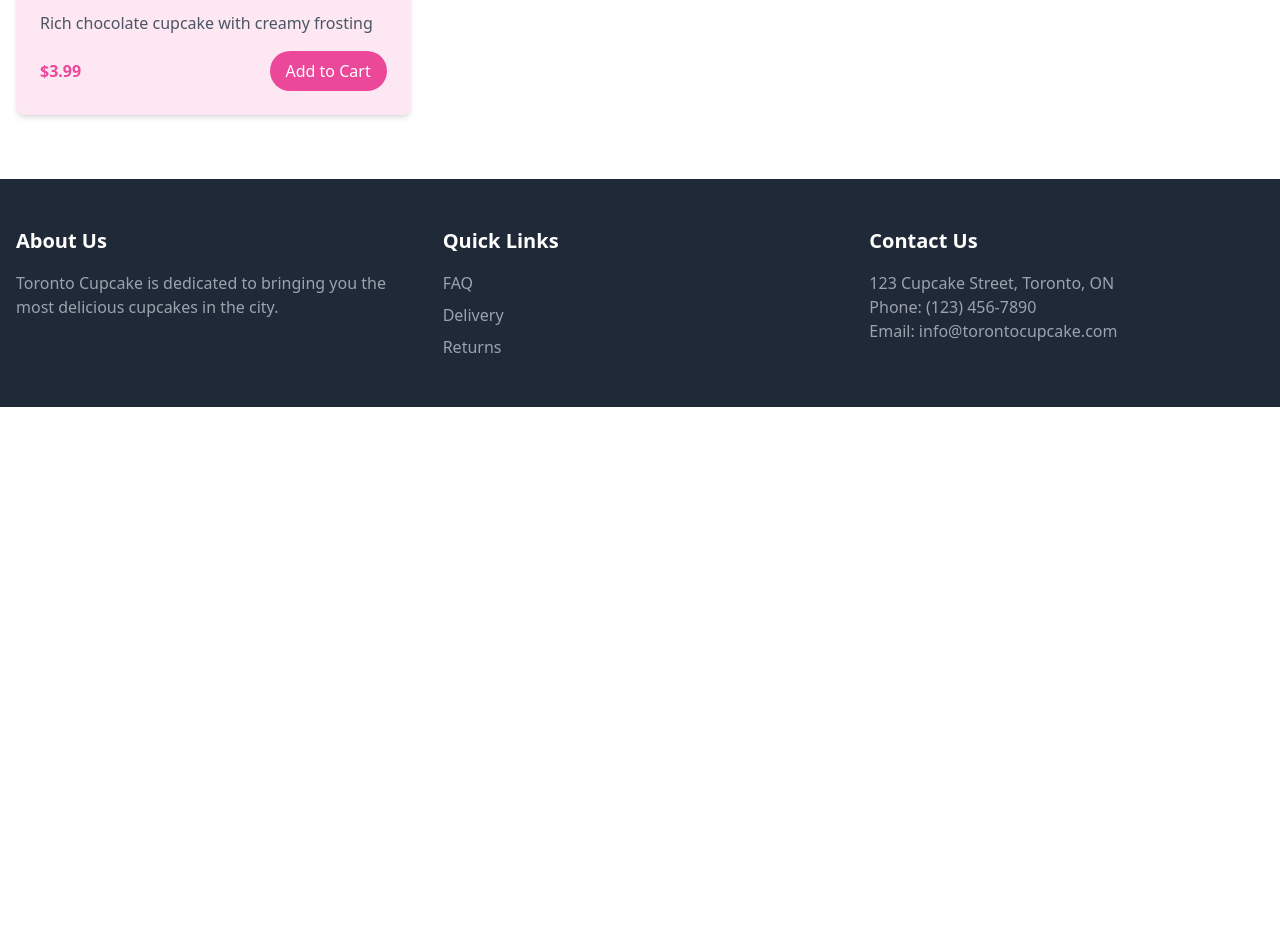
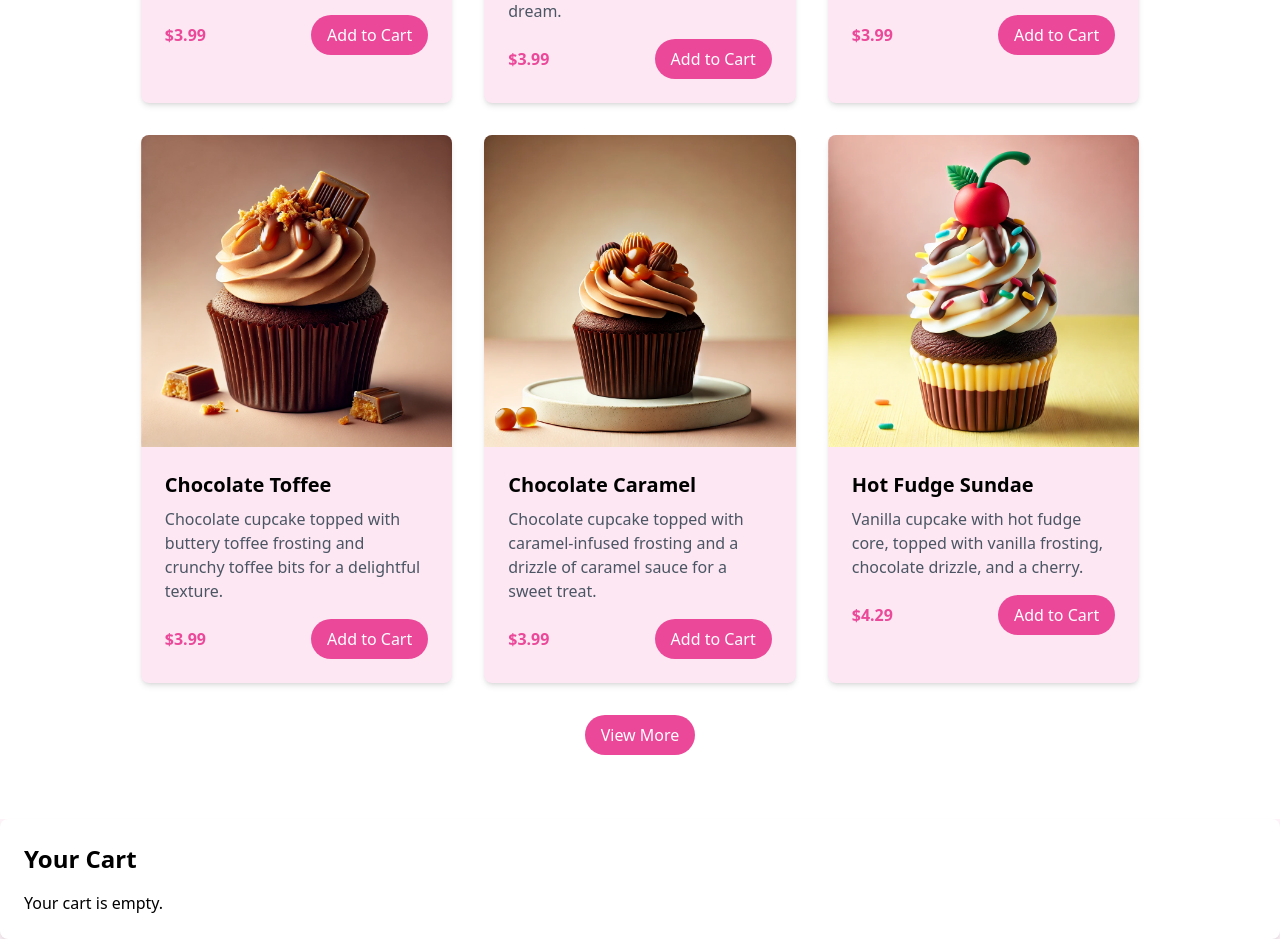
Before and after one commit to vrparte/Project-3, a Svelte app: page / in a window 1280 px wide. Shown: the part 1440-2379 px from the top of the page. Before the commit the page ends 1847 px from the top, so only its background shows below. Built offline with nearby package versions, Linux system fonts and the light colour scheme.

Commit message:
Add MenuCards and cartStore

```diff
--- a/src/App.svelte
+++ b/src/App.svelte
@@ -3,12 +3,14 @@
   import HeroSection from './components/HeroSection.svelte';
   import FeaturedProducts from './components/FeaturedProducts.svelte';
   import Footer from './components/Footer.svelte';
+  import Cart from './components/Cart.svelte';
 </script>
 
 <main class="bg-pink-50 min-h-screen">
   <Header />
   <HeroSection />
   <FeaturedProducts />
+  <Cart
   <Footer />
 </main>
 
--- /dev/null
+++ b/src/cartStore.js
@@ -0,0 +1,34 @@
+// src/cartStore.js
+import { writable } from 'svelte/store';
+
+function createCart() {
+    const { subscribe, set, update } = writable({});
+
+    return {
+        subscribe,
+        addItem: (item) => update(cart => {
+            if (cart[item.name]) {
+                cart[item.name].quantity += item.quantity;
+            } else {
+                cart[item.name] = item;
+            }
+            return cart;
+        }),
+        removeItem: (itemName) => update(cart => {
+            delete cart[itemName];
+            return cart;
+        }),
+        updateQuantity: (itemName, quantity) => update(cart => {
+            if (cart[itemName]) {
+                cart[itemName].quantity = quantity;
+                if (quantity === 0) {
+                    delete cart[itemName];
+                }
+            }
+            return cart;
+        }),
+        clearCart: () => set({})
+    };
+}
+
+export const cart = createCart();
--- /dev/null
+++ b/src/components/Cart.svelte
@@ -0,0 +1,54 @@
+<!-- Cart.svelte -->
+<script>
+    import { cart } from '../cartStore.js';
+
+    function removeItem(itemName) {
+        cart.removeItem(itemName);
+    }
+
+    function updateQuantity(itemName, newQuantity) {
+        cart.updateQuantity(itemName, newQuantity);
+    }
+
+    $: totalPrice = Object.values($cart).reduce((total, item) => total + item.price * item.quantity, 0);
+</script>
+
+<div class="bg-white shadow-md rounded-lg p-6">
+    <h2 class="text-2xl font-bold mb-4">Your Cart</h2>
+    {#if Object.keys($cart).length === 0}
+        <p>Your cart is empty.</p>
+    {:else}
+        {#each Object.values($cart) as item}
+            <div class="flex justify-between items-center mb-4">
+                <div>
+                    <h3 class="font-semibold">{item.name}</h3>
+                    <p class="text-gray-600">${item.price} x {item.quantity}</p>
+                </div>
+                <div class="flex items-center space-x-2">
+                    <button
+                        on:click={() => updateQuantity(item.name, item.quantity - 1)}
+                        class="bg-pink-300 text-white w-6 h-6 rounded-full hover:bg-pink-400 transition duration-300 flex items-center justify-center"
+                    >
+                        -
+                    </button>
+                    <span>{item.quantity}</span>
+                    <button
+                        on:click={() => updateQuantity(item.name, item.quantity + 1)}
+                        class="bg-pink-500 text-white w-6 h-6 rounded-full hover:bg-pink-600 transition duration-300 flex items-center justify-center"
+                    >
+                        +
+                    </button>
+                    <button
+                        on:click={() => removeItem(item.name)}
+                        class="text-red-500 hover:text-red-600"
+                    >
+                        Remove
+                    </button>
+                </div>
+            </div>
+        {/each}
+        <div class="mt-4 text-right">
+            <p class="font-bold">Total: ${totalPrice.toFixed(2)}</p>
+        </div>
+    {/if}
+</div>
--- a/src/components/FeaturedProducts.svelte
+++ b/src/components/FeaturedProducts.svelte
@@ -1,24 +1,44 @@
+<!-- FeaturedProducts.svelte -->
 <script>
-    import ChocolateHazelnutImage from '../assets/ChocolateHazelnut.webp';
-  </script>
+    import MenuCard from './MenuCard.svelte';
+    import { cupcakes } from '../data/cupcakes';
 
-  <section class="bg-white py-16">
+    let visibleCupcakes = 6; // Initial number of visible cupcakes
+    const increment = 3; // Number of cupcakes to add/remove when expanding/collapsing
+
+    function showMore() {
+        visibleCupcakes = Math.min(visibleCupcakes + increment, cupcakes.length);
+    }
+
+    function showLess() {
+        visibleCupcakes = 3;
+    }
+</script>
+
+<section class="bg-white py-16">
     <div class="container mx-auto px-4">
-      <h2 class="text-3xl font-bold text-center mb-12">Featured Cupcakes</h2>
-      <div class="grid grid-cols-1 md:grid-cols-3 gap-8">
-        <!-- Repeat this card for each featured product -->
-        <div class="bg-pink-100 rounded-lg overflow-hidden shadow-md">
-          <img src={ChocolateHazelnutImage} alt="Cupcake" class="">
-          <div class="p-6">
-            <h3 class="text-xl font-semibold mb-2">Chocolate Hazelnut</h3>
-            <p class="text-gray-600 mb-4">Rich chocolate cupcake with creamy frosting</p>
-            <div class="flex justify-between items-center">
-              <span class="text-pink-500 font-bold">$3.99</span>
-              <button class="bg-pink-500 text-white px-4 py-2 rounded-full hover:bg-pink-600 transition duration-300">Add to Cart</button>
-            </div>
-          </div>
+        <h2 class="text-3xl font-bold text-center mb-12">Featured Cupcakes</h2>
+        <div class="grid grid-cols-1 md:grid-cols-3 gap-8 w-full sm:w-[90%] md:w-[80%] mx-auto">
+            {#each cupcakes.slice(0, visibleCupcakes) as cupcake}
+                <MenuCard {...cupcake} />
+            {/each}
         </div>
-        <!-- Repeat for other cupcakes -->
-      </div>
+        <div class="text-center mt-8">
+            {#if visibleCupcakes < cupcakes.length}
+                <button
+                    on:click={showMore}
+                    class="bg-pink-500 text-white px-4 py-2 rounded-full hover:bg-pink-600 transition duration-300"
+                >
+                    View More
+                </button>
+            {:else if visibleCupcakes > 6}
+                <button
+                    on:click={showLess}
+                    class="bg-gray-300 text-gray-700 px-4 py-2 rounded-full hover:bg-gray-400 transition duration-300"
+                >
+                    View Less
+                </button>
+            {/if}
+        </div>
     </div>
-  </section>
+</section>
--- /dev/null
+++ b/src/components/MenuCard.svelte
@@ -0,0 +1,68 @@
+<!-- MenuCard.svelte -->
+<script>
+    import { cart } from '../cartStore.js';
+
+    export let name;
+    export let description;
+    export let image;
+    export let price;
+
+    let quantity = 0;
+
+    $: {
+        if ($cart[name]) {
+            quantity = $cart[name].quantity;
+        } else {
+            quantity = 0;
+        }
+    }
+
+    function addToCart() {
+        cart.addItem({ name, description, image, price, quantity: 1 });
+    }
+
+    function increment() {
+        cart.updateQuantity(name, quantity + 1);
+    }
+
+    function decrement() {
+        if (quantity > 0) {
+            cart.updateQuantity(name, quantity - 1);
+        }
+    }
+</script>
+
+<div class="bg-pink-100 rounded-lg overflow-hidden shadow-md">
+    <img src={image} alt={name} class="w-full">
+    <div class="p-6">
+        <h3 class="text-xl font-semibold mb-2">{name}</h3>
+        <p class="text-gray-600 mb-4">{description}</p>
+        <div class="flex justify-between items-center">
+            <span class="text-pink-500 font-bold">${price}</span>
+            {#if quantity === 0}
+                <button
+                    on:click={addToCart}
+                    class="bg-pink-500 text-white px-4 py-2 rounded-full hover:bg-pink-600 transition duration-300"
+                >
+                    Add to Cart
+                </button>
+            {:else}
+                <div class="flex items-center space-x-4">
+                    <button
+                        on:click={decrement}
+                        class="bg-pink-300 text-white w-8 h-8 rounded-full hover:bg-pink-400 transition duration-300 flex items-center justify-center"
+                    >
+                        -
+                    </button>
+                    <span class="text-pink-500 font-bold">{quantity}</span>
+                    <button
+                        on:click={increment}
+                        class="bg-pink-500 text-white w-8 h-8 rounded-full hover:bg-pink-600 transition duration-300 flex items-center justify-center"
+                    >
+                        +
+                    </button>
+                </div>
+            {/if}
+        </div>
+    </div>
+</div>
--- /dev/null
+++ b/src/data/cupcakes.js
@@ -0,0 +1,88 @@
+// src/data/cupcakes.js
+import ChocolarteHazelnut from "../assets/ChocolateHazelnut.webp";
+import ChocolateOreo from "../assets/ChocolateOreo.webp";
+import ChocolatePeanutButter from "../assets/ChocolatePeanutButter.webp";
+import ChocolateToffee from "../assets/ChocolateToffee.webp";
+import ChocolateCaramel from "../assets/ChocolateCaramel.webp";
+import HotFudgeSundae from "../assets/HotFudgeSundae.webp";
+import RedVelvet from "../assets/RedVelvet.webp";
+import RedVelvetRaspberry from "../assets/RedVelvetRaspberry.webp";
+import VanillaCoconut from "../assets/VanillaCoconut.webp";
+import VanillaCaramel from "../assets/VanillaCaramel.webp";
+import VanillaLemon from "../assets/VanillaLemon.webp";
+import VanillaStrawberry from "../assets/VanillaStrawberry.webp";
+
+export const cupcakes = [
+    {
+      name: "Chocolate Hazelnut",
+      description: "A rich chocolate cupcake topped with smooth hazelnut frosting, perfect for nutty chocolate lovers.",
+      image: ChocolarteHazelnut,
+      price: 3.99
+    },
+    {
+      name: "Chocolate Oreo",
+      description: "Decadent chocolate cupcake with creamy Oreo frosting and cookie crumbles, a cookies and cream dream.",
+      image: ChocolateOreo,
+      price: 3.99
+    },
+    {
+      name: "Chocolate Peanut Butter",
+      description: "Moist chocolate cake crowned with velvety peanut butter frosting, a classic flavor combination.",
+      image: ChocolatePeanutButter,
+      price: 3.99
+    },
+    {
+      name: "Chocolate Toffee",
+      description: "Chocolate cupcake topped with buttery toffee frosting and crunchy toffee bits for a delightful texture.",
+      image: ChocolateToffee,
+      price: 3.99
+    },
+    {
+        name: "Chocolate Caramel",
+        description: "Chocolate cupcake topped with caramel-infused frosting and a drizzle of caramel sauce for a sweet treat.",
+        image: ChocolateCaramel,
+        price: 3.99
+      },
+    {
+      name: "Hot Fudge Sundae",
+      description: "Vanilla cupcake with hot fudge core, topped with vanilla frosting, chocolate drizzle, and a cherry.",
+      image: HotFudgeSundae,
+      price: 4.29
+    },
+    {
+      name: "Red Velvet",
+      description: "Classic red velvet cupcake with a hint of cocoa, topped with tangy cream cheese frosting.",
+      image: RedVelvet,
+      price: 3.99
+    },
+    {
+      name: "Red Velvet Raspberry",
+      description: "Red velvet cupcake with a raspberry twist, topped with raspberry-infused cream cheese frosting.",
+      image: RedVelvetRaspberry,
+      price: 4.29
+    },
+    {
+      name: "Vanilla Coconut",
+      description: "Light vanilla cupcake topped with coconut frosting and sprinkled with toasted coconut flakes.",
+      image: VanillaCoconut,
+      price: 3.99
+    },
+    {
+      name: "Vanilla Caramel",
+      description: "Fluffy vanilla cupcake with caramel-infused frosting, drizzled with gooey caramel sauce.",
+      image: VanillaCaramel,
+      price: 3.99
+    },
+    {
+      name: "Vanilla Lemon",
+      description: "Zesty lemon-infused vanilla cupcake topped with tangy lemon frosting for a refreshing treat.",
+      image: VanillaLemon,
+      price: 3.99
+    },
+    {
+      name: "Vanilla Strawberry",
+      description: "Delicate vanilla cupcake topped with fresh strawberry frosting and a slice of ripe strawberry.",
+      image: VanillaStrawberry,
+      price: 4.29
+    }
+  ];
```
Also changed, not shown: src/assets/ChocolateCaramel.webp (added), src/assets/VanillaCoconut.webp (renamed from src/assets/VanilaCoconut.webp).
